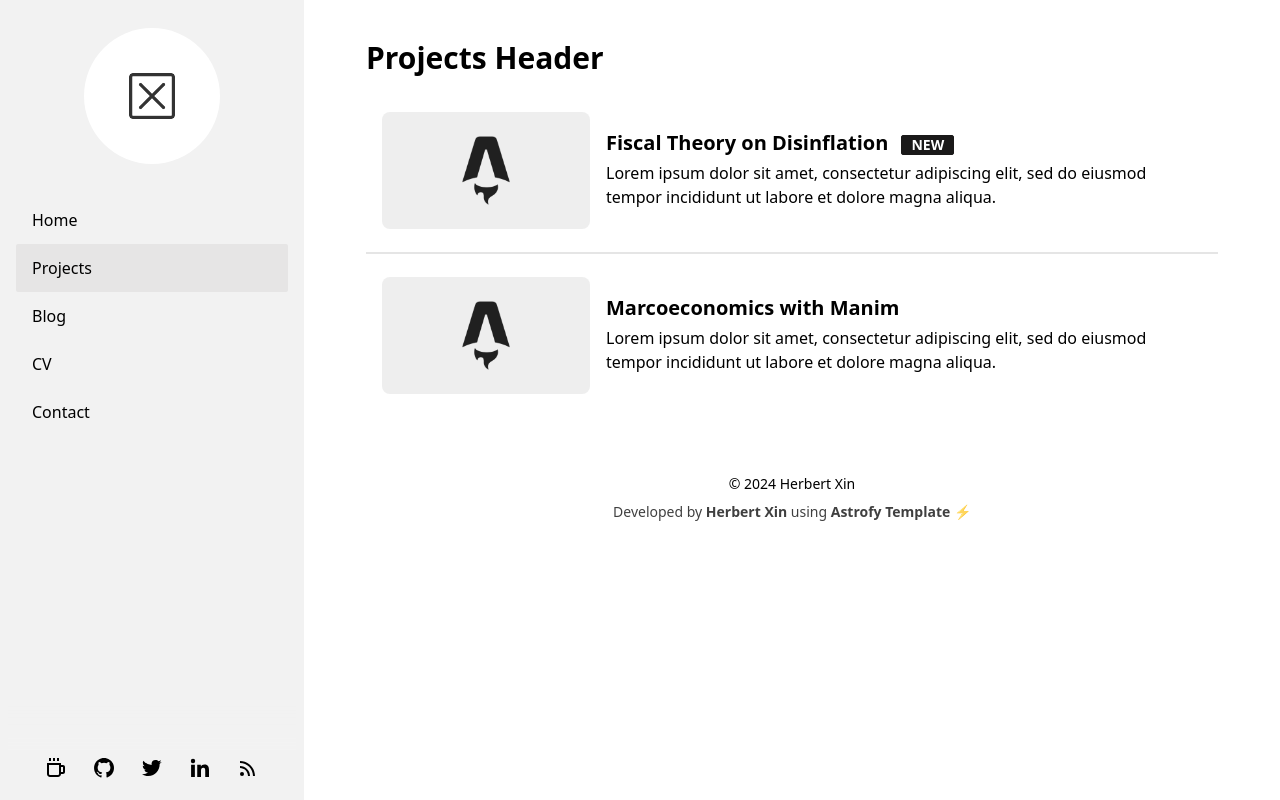
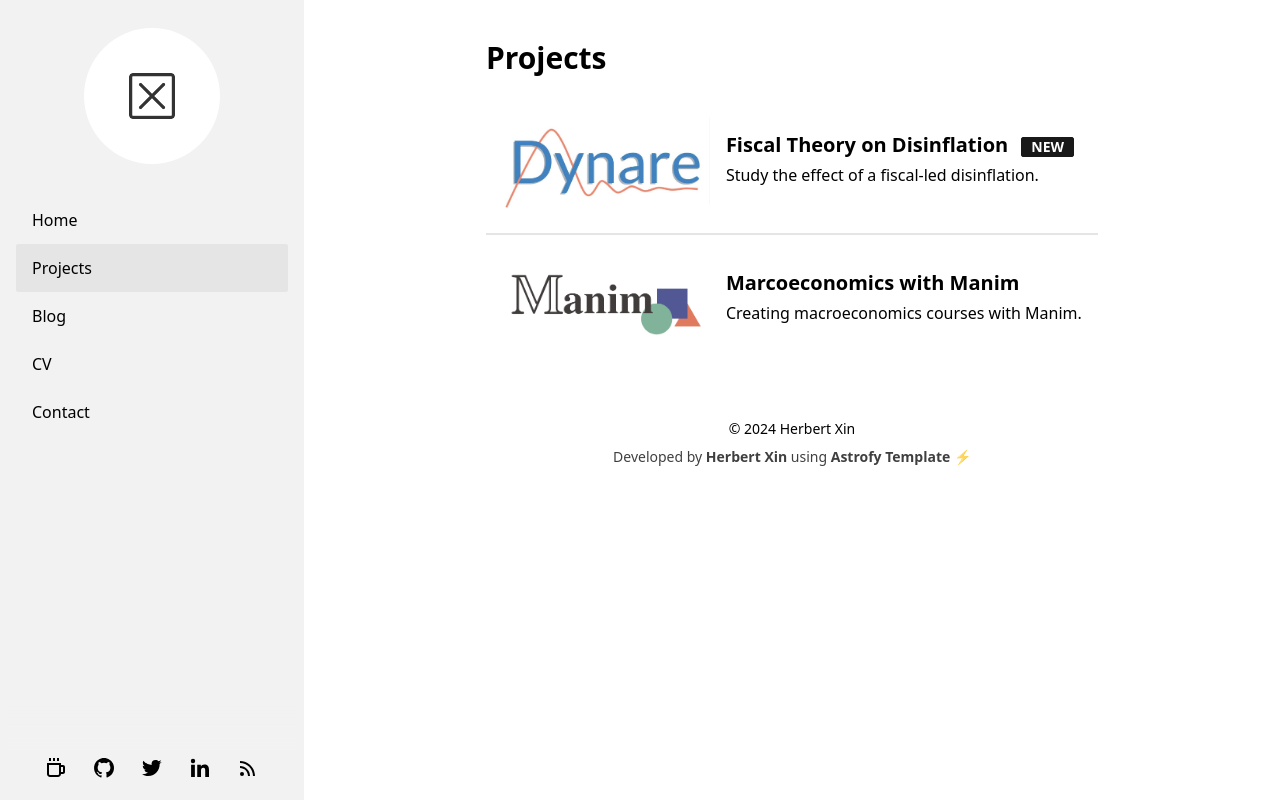
Before and after one commit to herbertwxin/herbertwxin.github.io, an Astro site: page /projects in a window 1280 px wide. Built offline with nearby package versions, Linux system fonts and the light colour scheme; Astro itself is replaced by a stand-in of ours.

Commit message:
Update projects

```diff
--- a/src/pages/index.astro
+++ b/src/pages/index.astro
@@ -34,15 +34,15 @@ const last_posts = posts.slice(0, 3);
   <HorizontalCard
     title="Disinflation under Fiscal Theory"
     img="/dynare.jpg"
-    desc="Study the effect of a fiscal-led disinflation"
+    desc="Study the effect of a fiscal-led disinflation."
     url="https://github.com/herbertwxin/Disinflation-Fiscal-Theory"
     badge="NEW"
   />
   <div class="divider my-0"></div>
   <HorizontalCard
-    title="MarcoManim"
+    title="Marcoeconomics with Manim"
     img="/Manim.png"
-    desc="Creating macroeconomics courses with Manim"
+    desc="Creating macroeconomics courses with Manim."
     url="https://github.com/herbertwxin/MacroManim"
   />
   <!--<div class="divider my-0"></div>
--- a/src/pages/projects.astro
+++ b/src/pages/projects.astro
@@ -5,22 +5,22 @@ import HorizontalCard from "../components/HorizontalCard.astro";
 
 <BaseLayout title = "Projects" sideBarActiveItemID="projects">
   <div>
-    <div class="text-3xl w-full font-bold mb-5">Projects Header</div>
+    <div class="text-3xl w-full font-bold mb-5">Projects</div>
   </div>
 
   <HorizontalCard
     title="Fiscal Theory on Disinflation"
-    img="/post_img.webp"
-    desc="Lorem ipsum dolor sit amet, consectetur adipiscing elit, sed do eiusmod tempor incididunt ut labore et dolore magna aliqua."
-    url="#"
+    img="/dynare.jpg"
+    desc="Study the effect of a fiscal-led disinflation."
+    url="https://github.com/herbertwxin/Disinflation-Fiscal-Theory"
     badge="NEW"
   />
   <div class="divider my-0"></div>
   <HorizontalCard
     title="Marcoeconomics with Manim"
-    img="/post_img.webp"
-    desc="Lorem ipsum dolor sit amet, consectetur adipiscing elit, sed do eiusmod tempor incididunt ut labore et dolore magna aliqua."
-    url="#"
+    img="/Manim.png"
+    desc="Creating macroeconomics courses with Manim."
+    url="https://github.com/herbertwxin/MacroManim"
   />
 
   <!--
```
